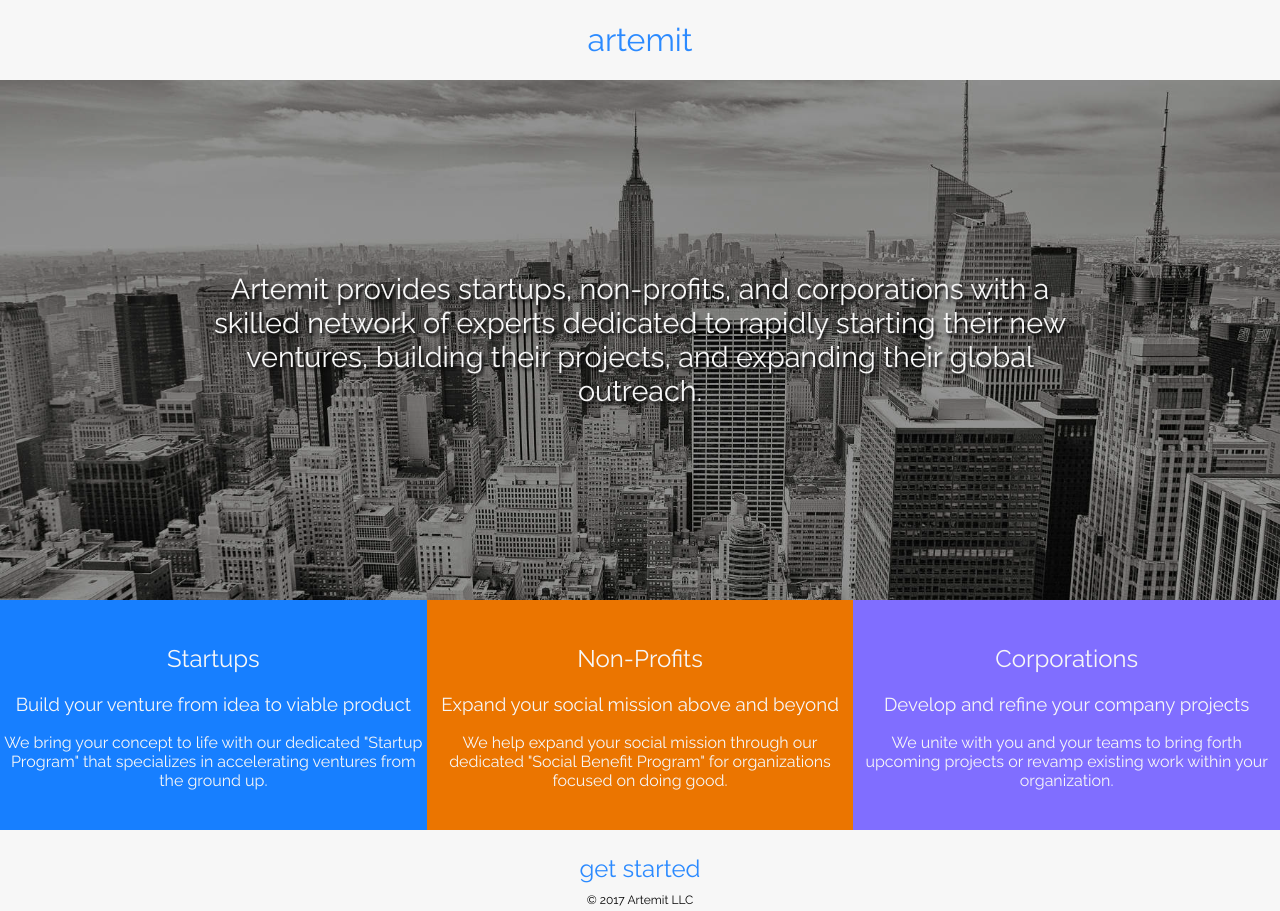
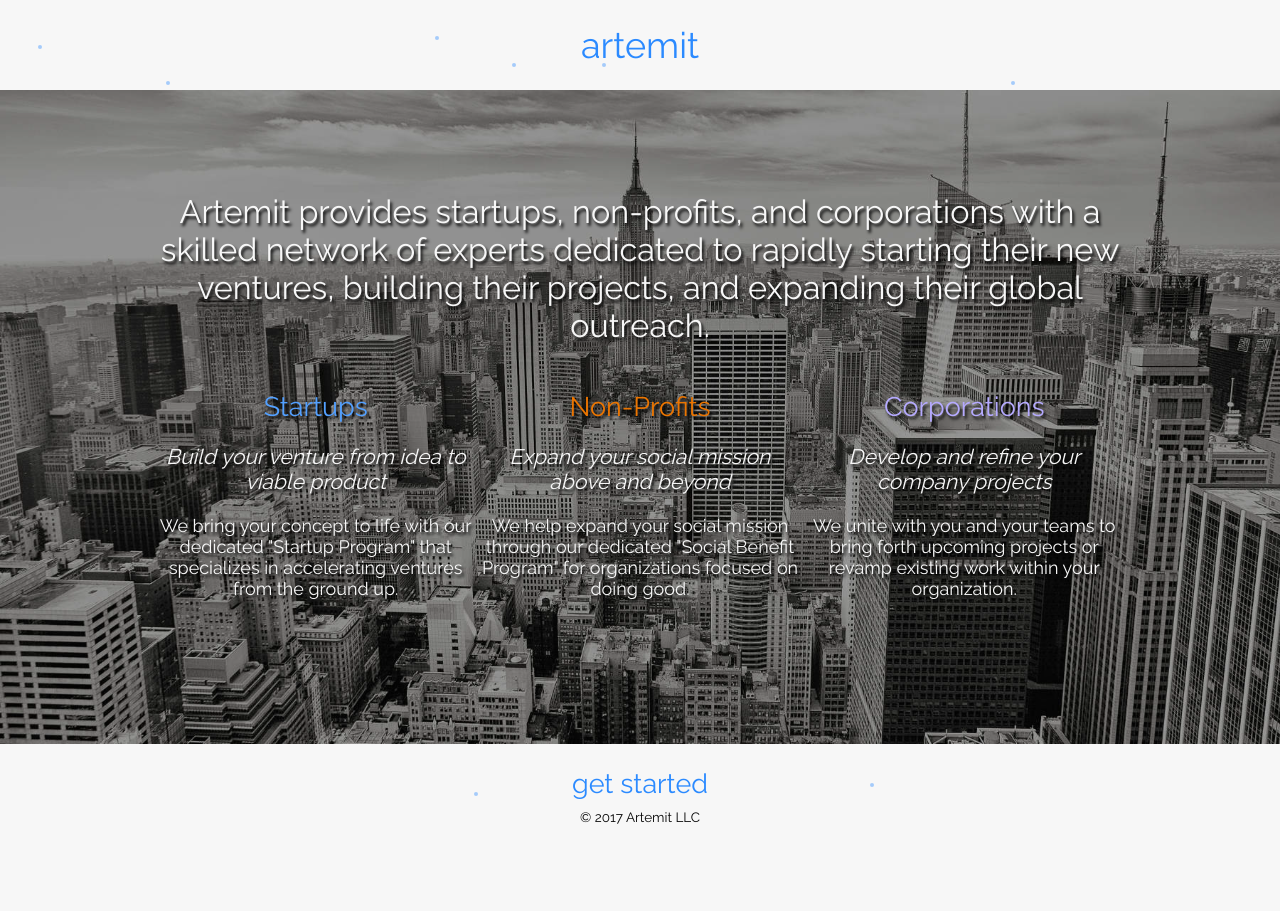
Before and after one commit to artemit/artemit.github.io, a Jekyll site: the page built from index.html, in a window 1280 px wide. Built offline with Jekyll 4.4.1, drawn with Linux system fonts in a browser that asks for light colours.

Commit message:
simplify index by removing extra assets and adding initial particle work

```diff
--- a/assets/_sass/_base.scss
+++ b/assets/_sass/_base.scss
@@ -1,7 +1,7 @@
 /* Variables */
 
 $font-family: "Raleway", "Helvetica Neue", Helvetica, Arial, sans-serif;
-$font-size: 16px;
+$font-size: 18px;
 
 $text-color: #070707;
 $background-color: #f7f7f7;
@@ -71,14 +71,13 @@ a {
   background-size: cover;
   background-repeat: no-repeat;
   background-position: center top;
-  background-attachment: fixed;
   width: 100%;
   height: 100%;
   z-index: -1;
 }
 
 .full-dimmer {
-  background-color: $accent-color;
+  background-color: $text-color;
   opacity: .4;
   width: 100%;
   height: 100%;
@@ -160,63 +159,63 @@ a {
 
   .hero {
     position: relative;
-    color: $inner-text-color;
-    padding: 15%;
+    padding: 8% 0;
+    text-shadow: 2px 3px 3px $text-color;
+    color: $background-color;
+    z-index: 2;
 
     .hero-title {
       font-size: 1.8em;
-      text-shadow: 2px 3px 3px $text-color;
+      padding: 0 12%;
     }
     .hero-image {
       background-image: url("/assets/img/icons/new-york-skyline.jpg");
-    }
-    .hero-overlay {
-      background-color: $text-color;
     }
 
     h1 {
       padding: 0;
       margin: 0;
     }
-  }
 
-  .skills-grid {
-    position: relative;
-    .skills-image {
-      background-image: url("/assets/img/icons/world.png");
-      background-position: left top;
-    }
-    .skills-overlay {
-      background-color: $background-color;
-      opacity: .86;
-    }
-    .skills-header {
-      padding: 1em .4em;
-    }
-  }
-
-  .client-grid {
-    background-color: #fff;
-    border: 2px solid darken(#fff, 6.5%);
-    .client-header {
-      padding: 1em .4em;
-    }
-  }
-
-  .programs-grid {
-    .startups-grid {
-      background-color: #177fff;
-      color: $inner-text-color;
+    h3 {
+      font-style: italic;
     }
 
-    .non-profits-grid {
-      background-color: #eb7500;
-      color: $inner-text-color;
-    }
+    .programs-grid {
+      padding: 0 12%;
+      .startups-grid h2 {
+        color: #53a0ff;
+      }
 
-    .corporations-grid {
-      background-color: #806eff;
-      color: $inner-text-color;
+      .non-profits-grid h2 {
+        color: #eb7500;
+      }
+
+      .corporations-grid h2 {
+        color: #b5aaff;
+      }
     }
   }
 }
+
+/* Particles */
+
+.particle {
+  position: absolute;
+  z-index: -1;
+  background-color: $accent-color;
+  padding: 2px;
+  border-radius: 50%;
+  opacity: .4;
+}
+
+@for $i from 1 through 50 {
+  $top: percentage(random(90)/100);
+  $left: percentage(random(90)/100);
+  $delay: random(1000) + ms;
+
+  .particle-#{$i} {
+    top: $top;
+    left: $left;
+  }
+}
--- a/index.html
+++ b/index.html
@@ -12,15 +12,8 @@ layout: default
           <div class="full-block-layer">
             <div class="full-block-content">
               <h1 class="hero-title">{{site.description}}</h1>
-            </div>
-          </div>
-        </div>
-      </div>
-    </div>
-  </div>
+              <div class="pure-u-1 text center">
                 <div class="pure-g programs-grid">
-    <div class="pure-u-1 text center">
-      <div class="pure-g">
                   <div class="pure-u-1 pure-u-md-1-3 text center startups-grid">
                     <div class="entry-cell">
                       <h2>Startups</h2>
@@ -46,3 +39,11 @@ layout: default
               </div>
             </div>
           </div>
+        </div>
+      </div>
+    </div>
+  </div>
+  {% for i in (1..50) %}
+    <div class="particle particle-{{i}}"></div>
+  {% endfor %}
+</div>
```
Also changed, not shown: assets/img/clients/bfb-cover.png (deleted), assets/img/clients/bfb-face.png (deleted), assets/img/clients/bunchcut-cover.png (deleted), assets/img/clients/bunchcut-face.png (deleted), assets/img/clients/easypairings-cover.png (deleted), assets/img/clients/easypairings-face.png (deleted), assets/img/clients/eventable-cover.png (deleted), assets/img/clients/eventable-face.png (deleted), assets/img/clients/fcancer-cover.png (deleted), assets/img/clients/fcancer-face.png (deleted), assets/img/icons/chart.png (deleted), assets/img/icons/puzzle-pieces.png (deleted), assets/img/icons/sitemap.png (deleted), assets/img/icons/users.png (deleted), 1 more files, 1 other file. Lines whose indentation alone changed are shown as unchanged.
